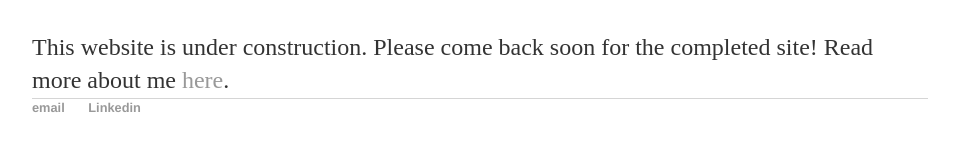
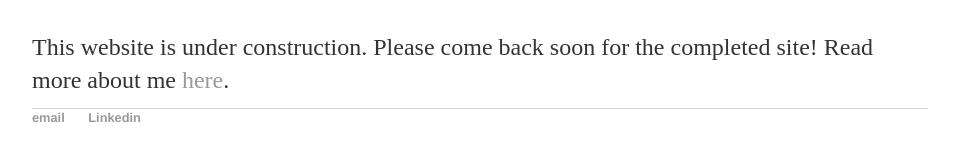
Before and after one commit to jmajic/jmajic.github.io, a Jekyll site: the page built from index.html, in a window 1280 px wide. Shown: the part 171-332 px from the top of the page, without its empty margins (160-1119 px from the left). Built offline with Jekyll 4.4.1, drawn with Linux system fonts in a browser that asks for light colours.

Commit message:
Add margin above footer

```diff
--- a/css/main.css
+++ b/css/main.css
@@ -16,7 +16,7 @@
 nav ul, footer ul { font-size: 1em; font-family: 'Helvetica', 'Arial', 'Sans-Serif'; padding: 0px; list-style: none; font-weight: bold; }
 nav ul li, footer ul li { display: inline; margin-right: 20px; }
 
-footer { border-top: 1px solid #d5d5d5; font-size: .8em; }
+footer { border-top: 1px solid #d5d5d5; font-size: .8em; margin-top:10px;}
 
 /* Blog */
 ul.posts { margin: 20px auto 40px; font-size: 1.5em; }
```
